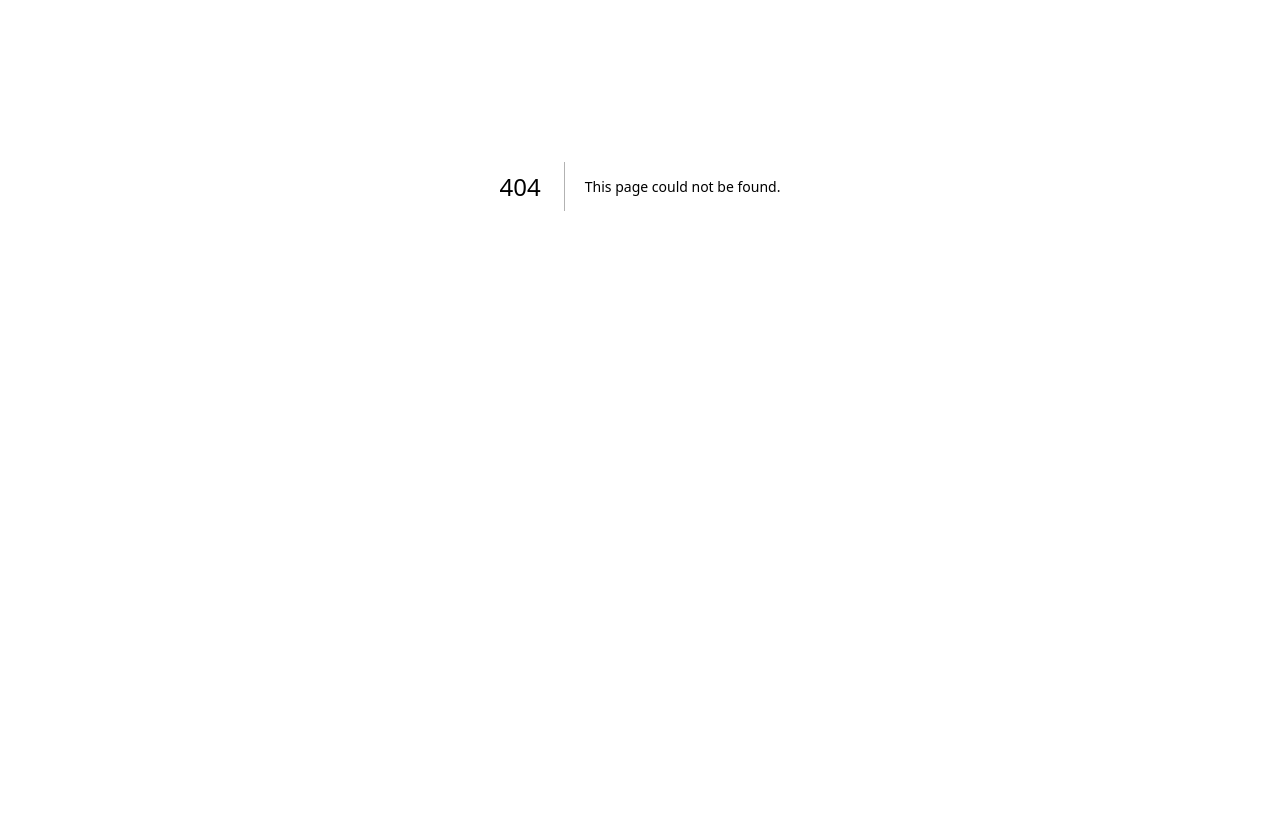
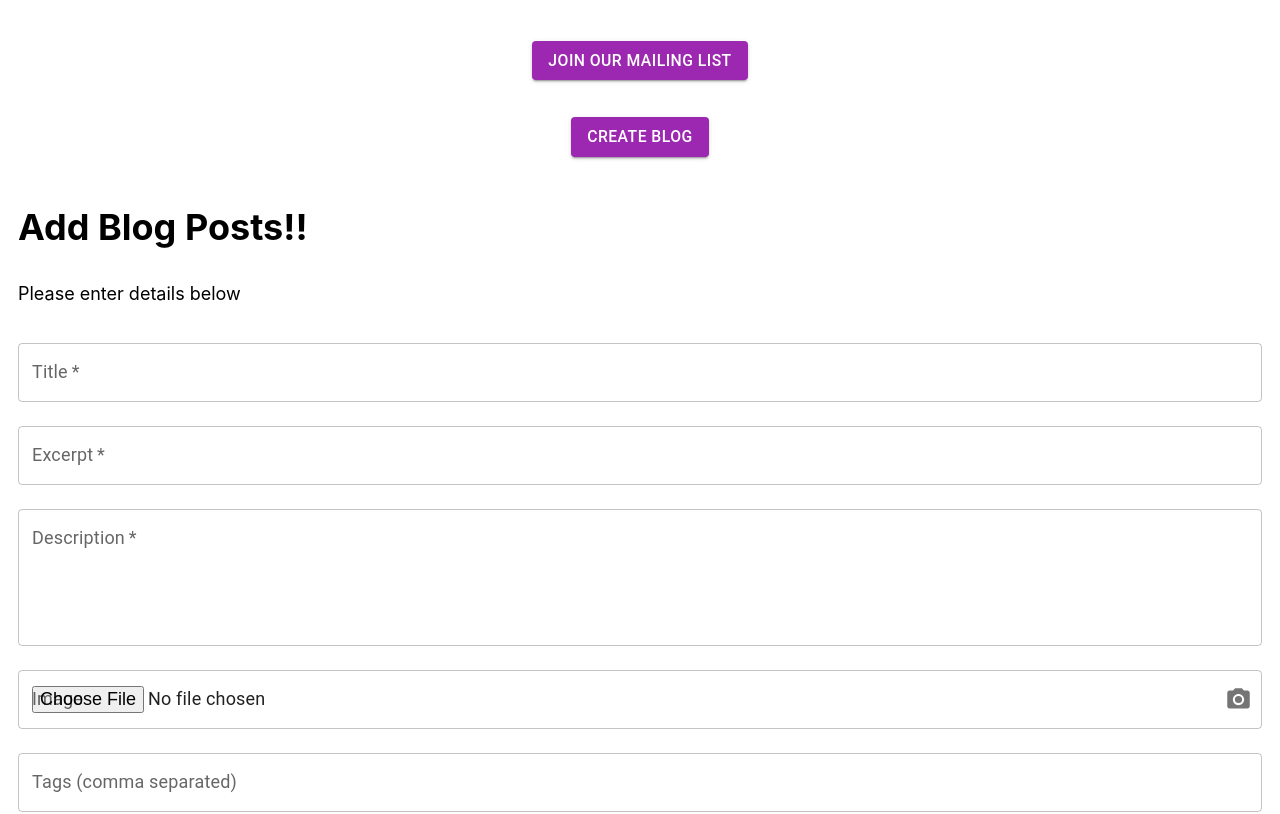
Before and after one commit to NJIT-WIS/project-2-chat-gpt-personnel-assistants, a Next.js app: page /addBlog in a window 1280 px wide. Before the commit this address had no page. Shown: the part 214-1028 px from the top of the page. Before the commit the page ends 800 px from the top, so only its background shows below. Built offline with nearby package versions, Linux system fonts and the light colour scheme.

Commit message:
added toast and working add blog post form, also updated buttons

```diff
--- /dev/null
+++ b/components/blogform.jsx
@@ -0,0 +1,112 @@
+import React, { useState } from "react";
+import Box from "@mui/material/Box";
+import TextField from "@mui/material/TextField";
+import Button from "@mui/material/Button";
+import FormControl from "@mui/material/FormControl";
+import InputLabel from "@mui/material/InputLabel";
+import OutlinedInput from "@mui/material/OutlinedInput";
+import InputAdornment from "@mui/material/InputAdornment";
+import IconButton from "@mui/material/IconButton";
+import PhotoCamera from "@mui/icons-material/PhotoCamera";
+import axios from "axios";
+
+const BlogForm = ({ onSubmit }) => {
+  const [title, setTitle] = useState("");
+  const [excerpt, setExcerpt] = useState("");
+  const [description, setDescription] = useState("");
+  const [image, setImage] = useState(null);
+  const [tags, setTags] = useState("");
+  const onClearForm = () => {
+    setTitle("");
+    setExcerpt("");
+    setDescription("");
+    setImage(null);
+    setTags("");
+  };
+  const handleSubmit = async (e) => {
+    e.preventDefault();
+
+    const formData = new FormData();
+    formData.append("title", title);
+    formData.append("excerpt", excerpt);
+    formData.append("description", description);
+    formData.append("image", image);
+    formData.append("tags", tags);
+
+    try {
+      const response = await axios.post("/api/createPost", formData, {
+        headers: { "Content-Type": "multipart/form-data" },
+      });
+
+      if (response.status === 200) {
+        console.log("success");
+        onSubmit(formData);
+
+        onClearForm();
+      } else {
+        console.error("Failed to create post");
+      }
+    } catch (error) {
+      console.error("Error:", error.response ? error.response.data : error);
+    }
+  };
+
+  return (
+    <Box component="form" onSubmit={handleSubmit} sx={{ mt: 2 }}>
+      <TextField
+        label="Title"
+        value={title}
+        onChange={(e) => setTitle(e.target.value)}
+        fullWidth
+        required
+        margin="normal"
+      />
+      <TextField
+        label="Excerpt"
+        value={excerpt}
+        onChange={(e) => setExcerpt(e.target.value)}
+        fullWidth
+        required
+        margin="normal"
+      />
+      <TextField
+        label="Description"
+        value={description}
+        onChange={(e) => setDescription(e.target.value)}
+        fullWidth
+        required
+        multiline
+        rows={4}
+        margin="normal"
+      />
+      <FormControl fullWidth variant="outlined" margin="normal">
+        <InputLabel htmlFor="image">Image</InputLabel>
+        <OutlinedInput
+          id="image"
+          type="file"
+          onChange={(e) => setImage(e.target.files[0])}
+          endAdornment={
+            <InputAdornment position="end">
+              <IconButton edge="end">
+                <PhotoCamera />
+              </IconButton>
+            </InputAdornment>
+          }
+          label="Image"
+        />
+      </FormControl>
+      <TextField
+        label="Tags (comma separated)"
+        value={tags}
+        onChange={(e) => setTags(e.target.value)}
+        fullWidth
+        margin="normal"
+      />
+      <Button type="submit" variant="contained" sx={{ mt: 2 }}>
+        Create Post
+      </Button>
+    </Box>
+  );
+};
+
+export default BlogForm;
--- a/components/layout.js
+++ b/components/layout.js
@@ -1,7 +1,7 @@
 import Head from "next/head";
 import Image from "next/image";
 import Script from "next/script";
-
+import Button from "@mui/material/Button";
 import styles from "../styles/layout.module.css";
 import utilStyles from "../styles/utils.module.css";
 import Link from "next/link";
@@ -68,11 +68,20 @@ export default function Layout({ children, home }) {
                 {name}
               </Link>
             </h2>
-            <h2 className={utilStyles.headingLg}>
+            <h3 className={utilStyles.headingLg}>
               <Link href="/Subscribe" className={utilStyles.colorInherit}>
-                Subscribe
+                <Button variant="contained" color="secondary">
+                  Join our Mailing List
+                </Button>
               </Link>
-            </h2>
+            </h3>
+            <h3 className={utilStyles.headingLg}>
+              <Link href="/addBlog" className={utilStyles.colorInherit}>
+                <Button variant="contained" color="secondary">
+                  Create Blog
+                </Button>
+              </Link>
+            </h3>
           </>
         )}
       </header>
--- /dev/null
+++ b/components/toast.jsx
@@ -0,0 +1,19 @@
+import Snackbar from "@mui/material/Snackbar";
+import Alert from "@mui/material/Alert";
+
+const Toast = ({ open, handleClose, message, severity }) => {
+  return (
+    <Snackbar
+      open={open}
+      autoHideDuration={6000}
+      onClose={handleClose}
+      anchorOrigin={{ vertical: "top", horizontal: "right" }}
+    >
+      <Alert onClose={handleClose} severity={severity}>
+        {message}
+      </Alert>
+    </Snackbar>
+  );
+};
+
+export default Toast;
--- /dev/null
+++ b/pages/addBlog.jsx
@@ -0,0 +1,41 @@
+import React, { useState } from "react";
+import Layout from "../components/Layout";
+import BlogForm from "../components/blogform";
+import Toast from "../components/Toast";
+
+const AddBlogPosts = () => {
+  const [showToast, setShowToast] = useState(false);
+  const [formData, setFormData] = useState(null);
+
+  const handleSubmit = (postData) => {
+    setFormData(postData);
+    setShowToast(true);
+  };
+
+  const handleToastClose = (event, reason) => {
+    if (reason === "clickaway") {
+      return;
+    }
+    setShowToast(false);
+  };
+
+  const clearForm = () => {
+    setFormData(null);
+  };
+
+  return (
+    <Layout>
+      <h1>Add Blog Posts!!</h1>
+      <p>Please enter details below</p>
+      <BlogForm onSubmit={handleSubmit} onClearForm={clearForm} />
+      <Toast
+        open={showToast}
+        handleClose={handleToastClose}
+        message="Post created successfully!"
+        severity="success"
+      />
+    </Layout>
+  );
+};
+
+export default AddBlogPosts;
--- /dev/null
+++ b/pages/api/createPost.js
@@ -0,0 +1,63 @@
+import fs from "fs";
+import path from "path";
+import { v4 as uuidv4 } from "uuid";
+import nextConnect from "next-connect";
+import formidable from "formidable";
+
+const handler = nextConnect();
+
+handler.post(async (req, res) => {
+  const form = new formidable.IncomingForm();
+
+  form.parse(req, async (err, fields, files) => {
+    if (err) {
+      res.status(500).json({ message: "Error parsing form data", error: err });
+      return;
+    }
+
+    const { title, excerpt, description, tags } = fields;
+    const id = uuidv4();
+    const date = new Date().toISOString().slice(0, 10);
+
+    const postData = `---
+id: ${id}
+title: '${title}'
+date: '${date}'
+excerpt: '${excerpt}'
+hero_image: '/${id}.jpg'
+tags: ${JSON.stringify(tags)}
+---
+
+${description}
+`;
+
+    const filePath = path.join(process.cwd(), "posts", `${id}.md`);
+
+    try {
+      fs.writeFileSync(filePath, postData);
+
+      if (files.image) {
+        const image = files.image;
+        console.log(image.filepath);
+        const imagePath = path.join(process.cwd(), "/public", `${id}.jpg`);
+        fs.renameSync(image.filepath, imagePath);
+      } else {
+        res.status(400).json({ message: "Image file not found" });
+        return;
+      }
+
+      res.status(200).json({ message: "Post created successfully" });
+    } catch (error) {
+      res.status(500).json({ message: "Failed to create post", error });
+      console.log(error);
+    }
+  });
+});
+
+export const config = {
+  api: {
+    bodyParser: false,
+  },
+};
+
+export default handler;
--- a/styles/Blog.module.css
+++ b/styles/Blog.module.css
@@ -3,7 +3,7 @@
   }
 
   .blog__hero {
-    max-height: 100px;
+    max-height: 300px;
     width: 100%;
     margin: 0;
     overflow: hidden;
@@ -11,8 +11,8 @@
   .blog__hero img {
     margin-bottom: 0;
     object-fit: cover;
-    min-height: 50%;
-    min-width: 50%;
+    min-height: 100%;
+    min-width: 100%;
     object-position: center;
   }
 
```
Also changed, not shown: posts/759fee89-15ce-4ca8-9e7b-bffd053916f1.md (added, +10 -0 lines), public/759fee89-15ce-4ca8-9e7b-bffd053916f1.jpg (added).
